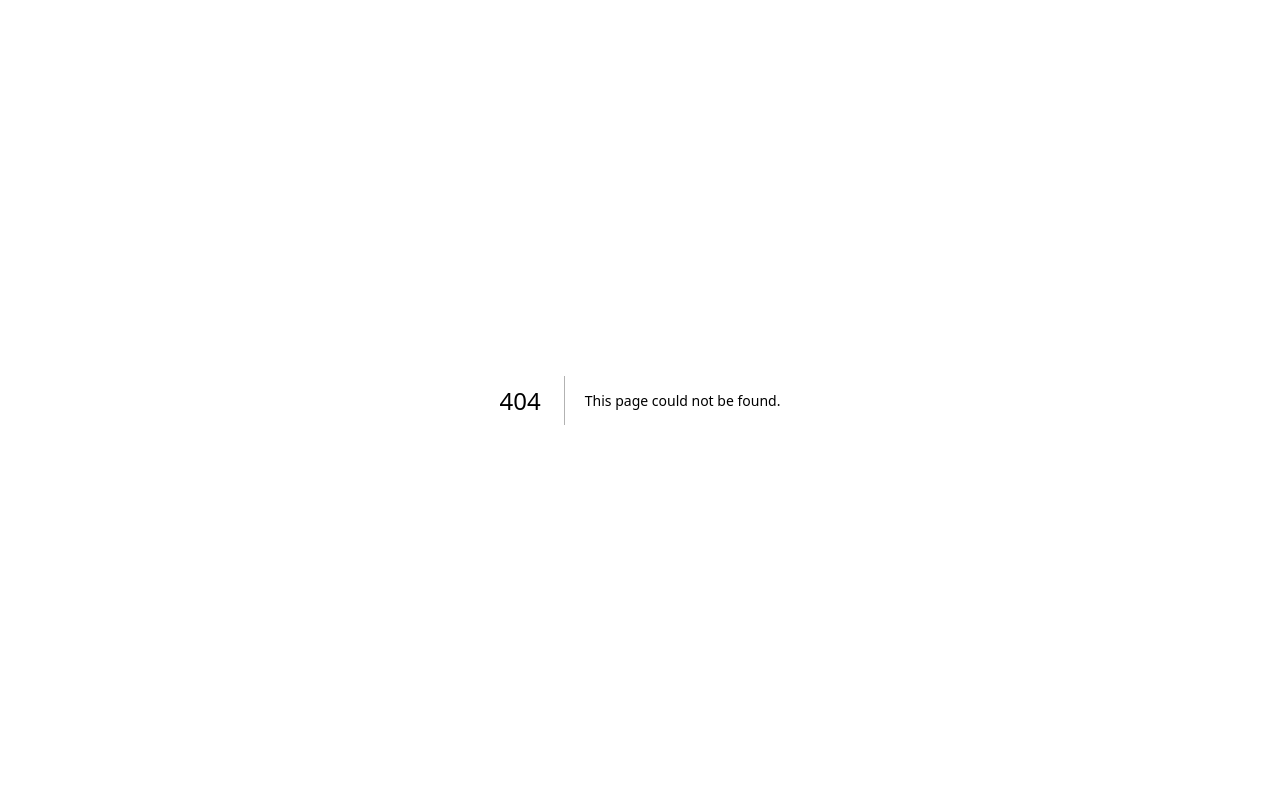
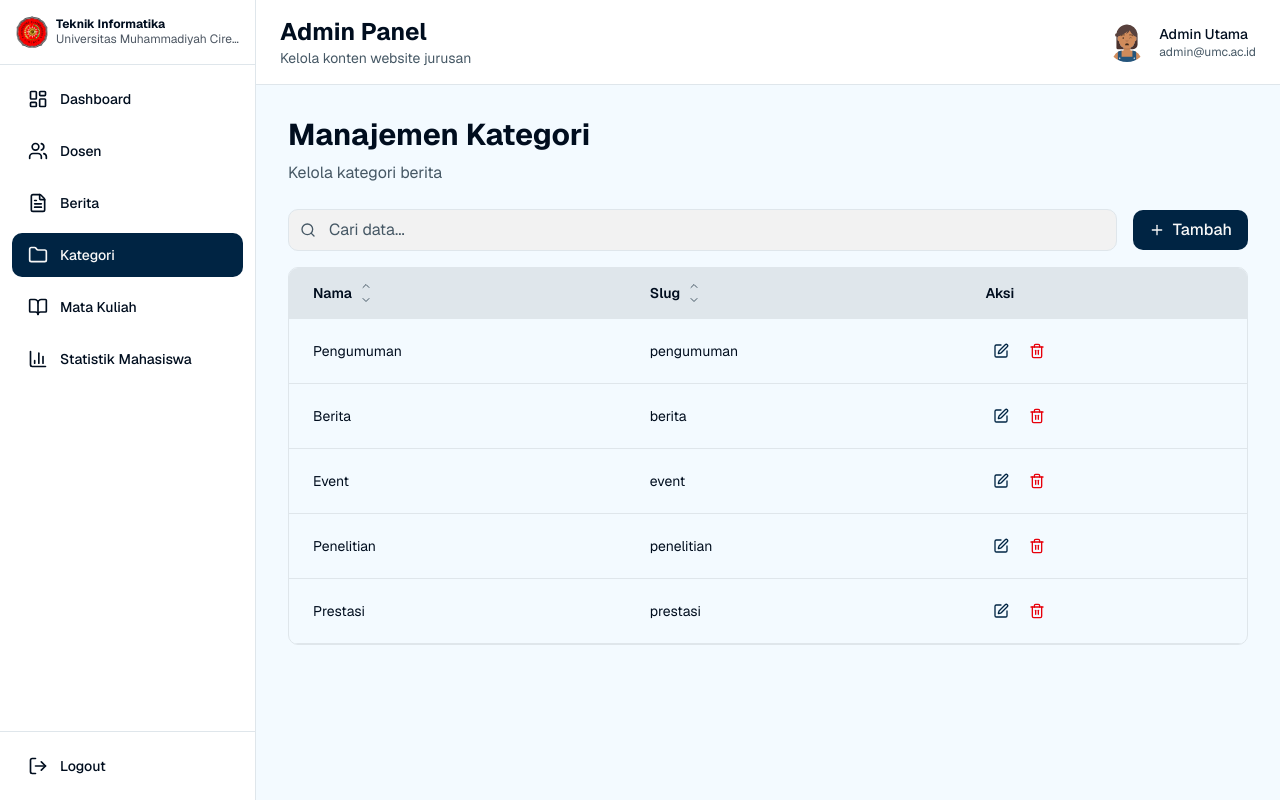
Before and after one commit to umc-dev/it-umc-dashboard, a Next.js app: page /dashboard/kategori in a window 1280 px wide. Before the commit this address had no page. Built offline with nearby package versions, Linux system fonts and the light colour scheme.

Commit message:
feat(category): implement category listing page

```diff
--- /dev/null
+++ b/app/dashboard/kategori/page.tsx
@@ -0,0 +1,11 @@
+import type { Metadata } from 'next'
+import { DashboardKategoriContent } from '@/components/dashboard/kategori/KategoriContent'
+
+export const metadata: Metadata = {
+  title: 'Manajemen Kategori - TI CMS',
+  description: 'Kelola kategori berita',
+}
+
+export default function KategoriPage() {
+  return <DashboardKategoriContent />
+}
--- /dev/null
+++ b/components/dashboard/kategori/KategoriContent.tsx
@@ -0,0 +1,57 @@
+'use client'
+
+import { useState } from 'react'
+import { useRouter } from 'next/navigation'
+import { DataTable } from '@/components/DataTable'
+import { DeleteAlert } from '@/components/DeleteAlert'
+import { kategoris, type Kategori } from '@/lib/data'
+
+export function DashboardKategoriContent() {
+  const router = useRouter()
+  const [data, setData] = useState<Kategori[]>(kategoris)
+  const [deleteAlert, setDeleteAlert] = useState<{ isOpen: boolean; item: Kategori | null }>({
+    isOpen: false,
+    item: null,
+  })
+
+  const handleDeleteClick = (item: Kategori) => {
+    setDeleteAlert({ isOpen: true, item })
+  }
+
+  const handleConfirmDelete = () => {
+    if (deleteAlert.item) {
+      setData(data.filter((k) => k.id !== deleteAlert.item!.id))
+      setDeleteAlert({ isOpen: false, item: null })
+    }
+  }
+
+  return (
+    <div className="space-y-6">
+      <div>
+        <h1 className="text-3xl font-bold text-foreground">Manajemen Kategori</h1>
+        <p className="text-muted-foreground mt-2">Kelola kategori berita</p>
+      </div>
+
+      <DataTable
+        data={data}
+        columns={[
+          { key: 'nama', label: 'Nama', sortable: true },
+          { key: 'slug', label: 'Slug', sortable: true },
+        ]}
+        onAdd={() => router.push('/dashboard/kategori/tambah')}
+        onEdit={(item) => router.push(`/dashboard/kategori/${item.id}/ubah`)}
+        onDeleteClick={handleDeleteClick}
+        searchFields={['nama', 'slug']}
+      />
+
+      <DeleteAlert
+        isOpen={deleteAlert.isOpen}
+        title="Hapus Kategori"
+        description="Pastikan anda ingin menghapus kategori ini"
+        itemName={deleteAlert.item?.nama || ''}
+        onConfirm={handleConfirmDelete}
+        onCancel={() => setDeleteAlert({ isOpen: false, item: null })}
+      />
+    </div>
+  )
+}
```
